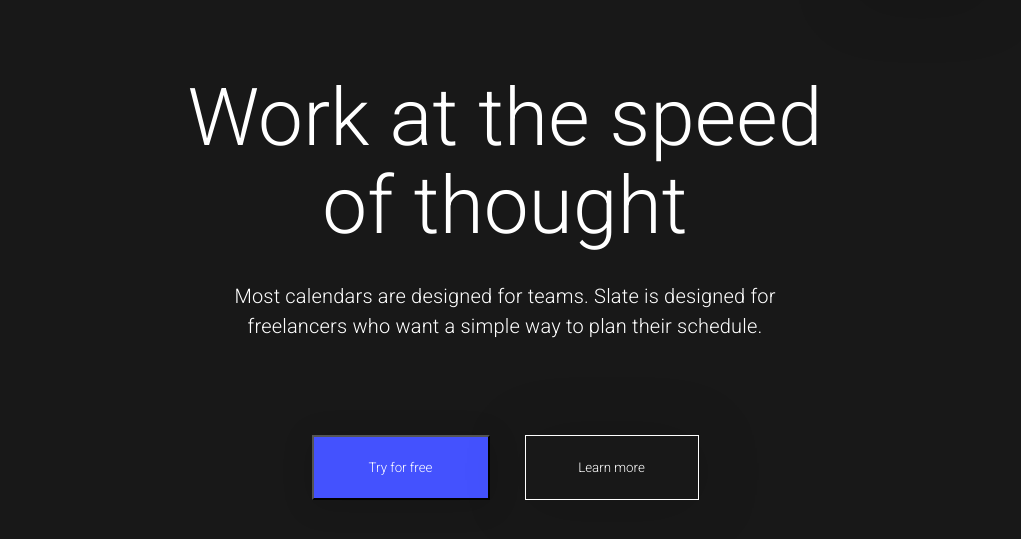
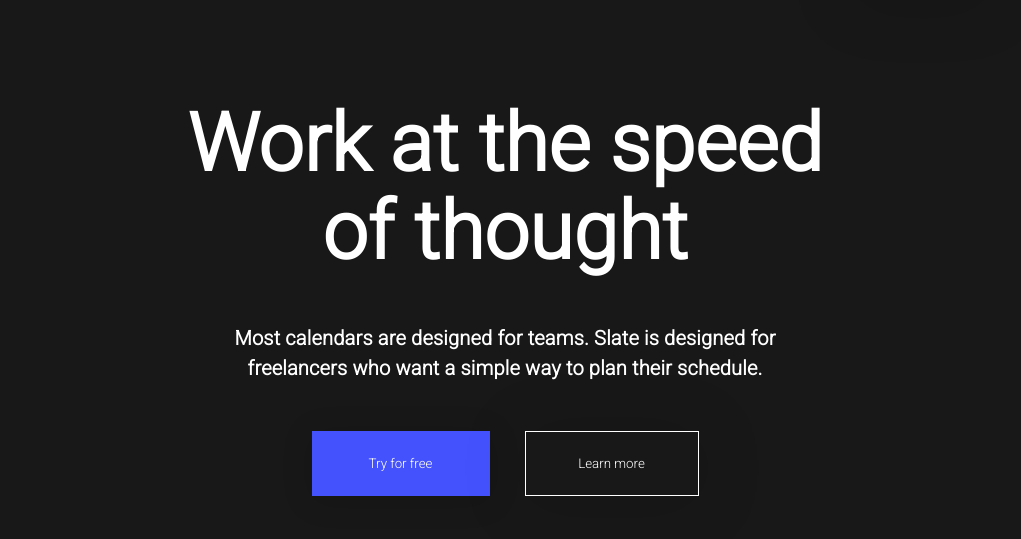
Before and after one commit to QuietL4ke/land, a plain HTML site: page index.html in a window 1280 px wide. Shown: the part 71-610 px from the top of the page, without its empty margins (135-1156 px from the left). Drawn offline with Linux system fonts and the light colour scheme.

Commit message:
fixed mistakes screen

```diff
--- a/index.html
+++ b/index.html
@@ -21,18 +21,18 @@
             </div>
             <button class="login">Login</button>
         </nav>
-        <div class = "text">
           <header>
-            Work at the speed of thought
-          </header>
-            <div class = "subheader">
+            <h1>
+              Work at the speed of thought
+            </h1>
+            <h2 class="subheader">
               Most calendars are designed for teams. Slate is designed for freelancers who want a simple way to plan their schedule.
-            </div>
-        </div>
-        <div class="buttons">
+            </h2>
+            <div class="buttons">
             <button class = "try"> Try for free </button>
             <button class = "learn"> Learn more </button>
-        </div>
+            </div>
+          </header>
         <footer>
 
         </footer>
--- a/styles/index.css
+++ b/styles/index.css
@@ -67,8 +67,7 @@
 }
 
 
-.text{
-		height: 393px;
+header{
 		width: 100%;
 		display: flex;
 		flex-direction: column;
@@ -77,11 +76,12 @@
 		letter-spacing: 0.2px;
 		font-family: 'Roboto';
 		color: #FFFFFF;
+		margin-top: 35px;
 		font-weight: 500;
 		font-style: normal;
 }
 
-header{
+header h1{
 	text-align: center;
 	font-size: 80px;
 	line-height: 88px;
@@ -89,7 +89,7 @@
 	margin-bottom: 31px;
 }
 
-.subheader{
+header h2{
 	max-width: 582px;
 	text-align: center;
 	font-size: 20px;
@@ -115,9 +115,11 @@
 
 .buttons .try{
 	background: #4452FE;
+	border: none;
 	font-family: 'Roboto';
 	height: 65px;
 	width: 178px;
+	margin-right: 35px;
 	padding: 20px 40px;
 	box-shadow: 0px 4px 31px rgba(0, 0, 0, 0.15);
 	color: #FFFFFF;
```
